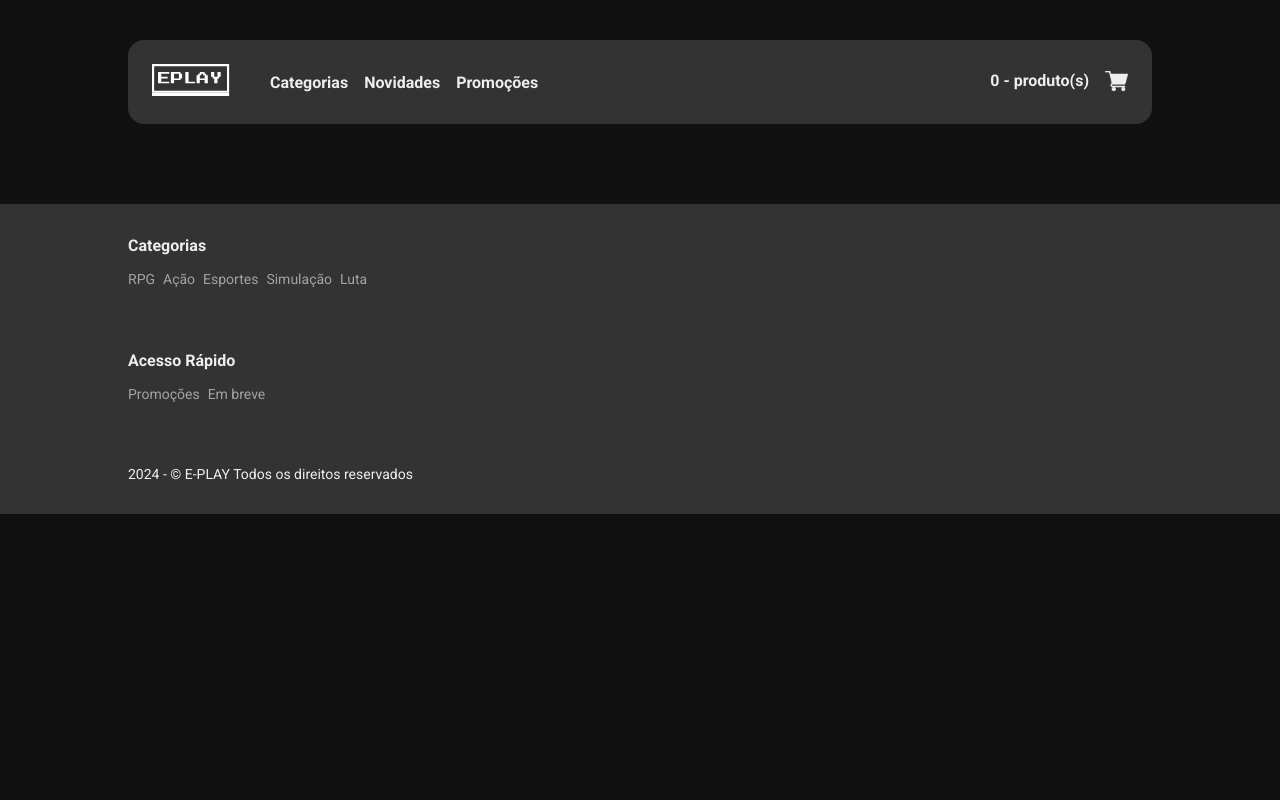
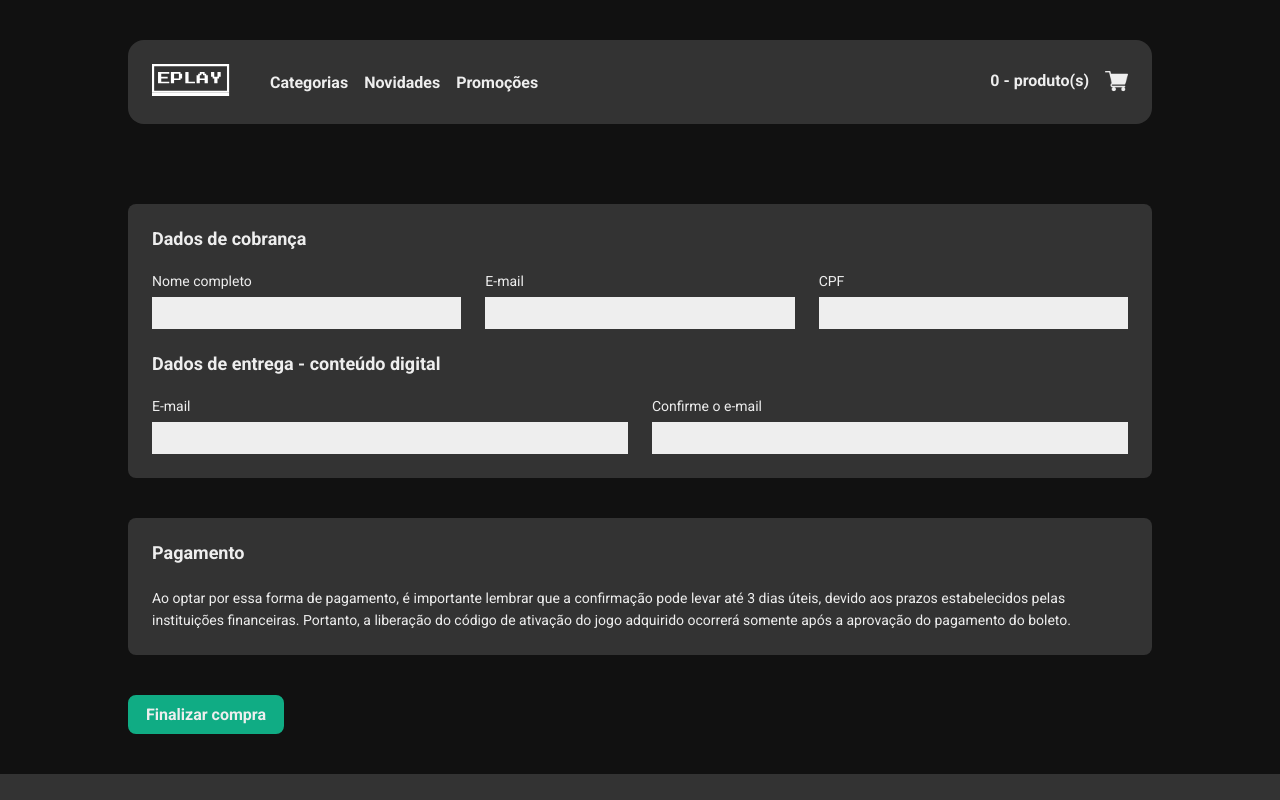
Before and after one commit to diegocavalcanti-dev/projeto-eplay, a React (Create React App) app: page /checkout in a window 1280 px wide. Shown: the top 800 px of the page. Built offline with nearby package versions, Linux system fonts and the light colour scheme.

Commit message:
Configurando Página de checkout: Criando formulário | estilização

```diff
--- /dev/null
+++ b/src/components/Card/index.tsx
@@ -0,0 +1,15 @@
+import { Container } from './styles'
+
+type Props = {
+  children: JSX.Element
+  title: string
+}
+
+const Card = ({ children, title }: Props) => (
+  <Container>
+    <h2>{title}</h2>
+    {children}
+  </Container>
+)
+
+export default Card
--- /dev/null
+++ b/src/components/Card/styles.ts
@@ -0,0 +1,26 @@
+import styled from 'styled-components'
+import { cores } from '../../styles'
+
+export const Container = styled.div`
+  border-radius: 8px;
+  background-color: ${cores.cinza};
+  padding: 24px;
+  margin-bottom: 40px;
+
+  h2,
+  h3 {
+    font-size: 18px;
+    font-weight: bold;
+    color: ${cores.branca};
+    margin-bottom: 24px;
+  }
+
+  .margin-top {
+    margin-top: 24px;
+  }
+
+  p {
+    font-size: 14px;
+    line-height: 22px;
+  }
+`
--- a/src/components/Footer/styles.ts
+++ b/src/components/Footer/styles.ts
@@ -6,6 +6,7 @@
   background-color: ${cores.cinza};
   padding: 32px 0;
   font-size: 14px;
+  margin-top: 40px;
 `
 
 export const SectionTitle = styled.h4`
--- /dev/null
+++ b/src/pages/Checkout/index.tsx
@@ -0,0 +1,55 @@
+import Button from '../../components/Button'
+import Card from '../../components/Card'
+import { Row, InputGroup } from './styles'
+
+const Checkout = () => {
+  return (
+    <div className="container">
+      <Card title="Dados de cobrança">
+        <>
+          <Row>
+            <InputGroup>
+              <label htmlFor="fullName">Nome completo</label>
+              <input id="fullName" type="text" />
+            </InputGroup>
+            <InputGroup>
+              <label htmlFor="email">E-mail</label>
+              <input id="email" type="email" />
+            </InputGroup>
+            <InputGroup>
+              <label htmlFor="cpf">CPF</label>
+              <input id="cpf" type="text" />
+            </InputGroup>
+          </Row>
+          <h3 className="margin-top">Dados de entrega - conteúdo digital</h3>
+          <Row>
+            <InputGroup>
+              <label htmlFor="deliveryEmail">E-mail</label>
+              <input id="deliveryEmail" type="email" />
+            </InputGroup>
+            <InputGroup>
+              <label htmlFor="confirmDeliveryEmail">Confirme o e-mail</label>
+              <input id="confirmDeliveryEmail" type="email" />
+            </InputGroup>
+          </Row>
+        </>
+      </Card>
+      <Card title="Pagamento">
+        <div>
+          <p>
+            Ao optar por essa forma de pagamento, é importante lembrar que a
+            confirmação pode levar até 3 dias úteis, devido aos prazos
+            estabelecidos pelas instituições financeiras. Portanto, a liberação
+            do código de ativação do jogo adquirido ocorrerá somente após a
+            aprovação do pagamento do boleto.
+          </p>
+        </div>
+      </Card>
+      <Button type="button" title="Clique aqui para finalizar a compra">
+        Finalizar compra
+      </Button>
+    </div>
+  )
+}
+
+export default Checkout
--- /dev/null
+++ b/src/pages/Checkout/styles.ts
@@ -0,0 +1,25 @@
+import styled from 'styled-components'
+import { cores } from '../../styles'
+
+export const Row = styled.div`
+  display: flex;
+  column-gap: 24px;
+`
+
+export const InputGroup = styled.div`
+  flex: auto;
+  label {
+    font-size: 14px;
+
+    margin-bottom: 8px;
+    display: block;
+  }
+
+  input {
+    background-color: ${cores.branca};
+    height: 32px;
+    padding: 0 8px;
+    border: 1px solid ${cores.branca};
+    width: 100%;
+  }
+`
--- a/src/routes.tsx
+++ b/src/routes.tsx
@@ -2,12 +2,14 @@
 import Home from './pages/Home'
 import Categories from './pages/Categories'
 import Product from './pages/Product'
+import Checkout from './pages/Checkout'
 
 const Rotas = () => (
   <Routes>
     <Route path="/" element={<Home />} />
     <Route path="/categories" element={<Categories />} />
     <Route path="/product/:id" element={<Product />} />
+    <Route path="/checkout" element={<Checkout />} />
   </Routes>
 )
 
```
